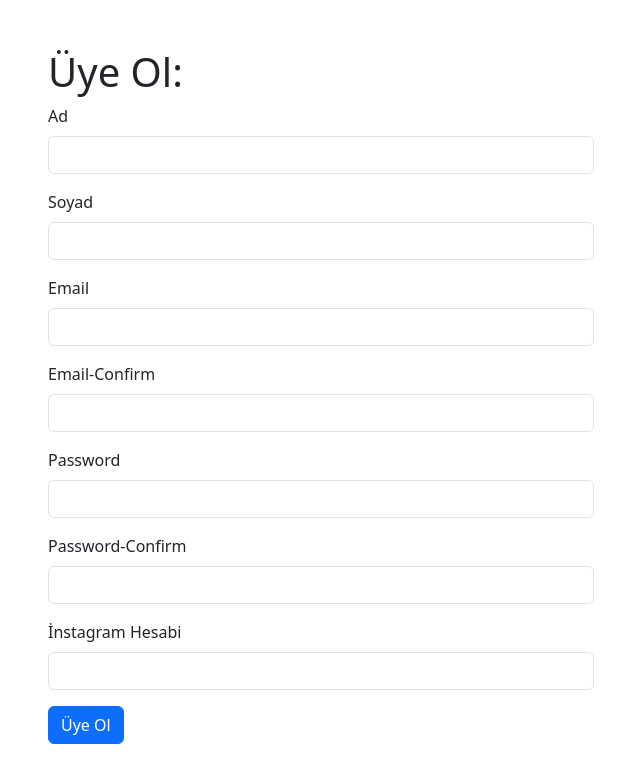
After one commit to ismetuz/medium_clone, a Django app: page /user/register/ in a window 1280 px wide. The commit adds this page. Shown: the top 783 px of the page, without its empty margins (319-959 px from the left). Run offline with Django 4.2, Linux system fonts and the light colour scheme; some libraries are stand-ins or nearby versions.

Commit message:
07 Eylül 2023

```diff
--- a/config/settings.py
+++ b/config/settings.py
@@ -144,8 +144,9 @@ DEFAULT_AUTO_FIELD = 'django.db.models.BigAutoField'
 
 # YAPILACAKLAR:::
 
-#TODO: Login
-#TODO: Sign Up
+#DONE: Login
+#DONE: Logout
+#DONE: Sign Up- Avatar İnstagram /user_slug /one_to_one /profile
 #TODO: Reset Password
 #TODO: User Avatar, İnstagram Accunt, user_slug(first_name, last_name)
 #TODO: Blog App
--- a/templates/core/base_without_navbar.html
+++ b/templates/core/base_without_navbar.html
@@ -12,7 +12,7 @@
 </head>
 
 <body>
-
+    {% include 'core/messages.html' %}
     {% block content %}
     {% endblock content %}
 
--- /dev/null
+++ b/templates/core/messages.html
@@ -0,0 +1,8 @@
+{% if messages %}
+    {% for message in messages %}
+        <div class="alert alert-{{ message.tags }} alert-dismissible fade show" role="alert">
+            <strong>{{ message }}</strong>
+            <button type="button" class="btn-close" data-bs-dismiss="alert" aria-label="Close"></button>
+        </div>
+    {% endfor %}
+{% endif %}
--- a/user_profile/templates/user_profile/login.html
+++ b/user_profile/templates/user_profile/login.html
@@ -7,10 +7,10 @@
         <div class="col-sm-6 offset-sm-3">
             <h1>Login:</h1>
             <form method="post">
+                {% csrf_token %}
                 <!-- Formun içinde method belirtmeyi unutma eğer aramada method gürnmeyecekse method POST olmalı-->
                 <!-- HER İNPUTTA NAME BİLGİSİ OLMALI-->
                 <!-- method post yaptık - nameleri yazdık crsf_token eklemezsek hata alırız-->
-                {% csrf_token %}
                 <div class="mb-3">
                   <label for="exampleInputEmail1" class="form-label">Email</label>
                   <input type="email" class="form-control" id="exampleInputEmail1" aria-describedby="emailHelp" name="username">
--- /dev/null
+++ b/user_profile/templates/user_profile/register.html
@@ -0,0 +1,47 @@
+{% extends 'core/base_without_navbar.html' %}
+
+
+{% block content %}
+<div class="container mt-5">
+    <div class="row">
+        <div class="col-sm-6 offset-sm-3">
+            <h1>Üye Ol:</h1>
+            <form method="post">
+                {% csrf_token %}
+                <!-- Formun içinde method belirtmeyi unutma eğer aramada method gürnmeyecekse method POST olmalı-->
+                <!-- HER İNPUTTA NAME BİLGİSİ OLMALI-->
+                <!-- method post yaptık - nameleri yazdık crsf_token eklemezsek hata alırız-->
+                <div class="mb-3">
+                    <label for="first_name" class="form-label">Ad</label>
+                    <input type="text " class="form-control" id="first_name"  name="first_name">
+                  </div>
+                <div class="mb-3">
+                    <label for="last_name" class="form-label">Soyad</label>
+                    <input type="text " class="form-control" id="last_name"  name="last_name">
+                </div>
+                <div class="mb-3">
+                  <label for="email" class="form-label">Email</label>
+                  <input type="email" class="form-control" id="email" aria-describedby="emailHelp" name="email">
+                </div>
+                <div class="mb-3">
+                    <label for="email-confrim" class="form-label">Email-Confirm</label>
+                    <input type="email" class="form-control" id="email_confirm" aria-describedby="emailHelp" name="email">
+                  </div>
+                <div class="mb-3">
+                  <label for="password" class="form-label">Password</label>
+                  <input type="password" class="form-control" id="password" name="password">
+                </div>
+                <div class="mb-3">
+                    <label for="password_confirm" class="form-label">Password-Confirm</label>
+                    <input type="password" class="form-control" id="password_confirm" name="password">
+                  </div>
+                <div class="mb-3">
+                    <label for="instagram" class="form-label">İnstagram Hesabi</label>
+                    <input type="text" class="form-control" id="instagram" name="password">
+                </div>
+                <button type="submit" class="btn btn-primary">Üye Ol</button>
+              </form>
+        </div>
+    </div>
+</div>
+{% endblock content %}
--- a/user_profile/urls.py
+++ b/user_profile/urls.py
@@ -1,8 +1,10 @@
 from django.urls import path
-from .views import login_view
+from .views import login_view, logout_view, register_view
 
 app_name = 'user_profile'
 
 urlpatterns = [
     path('login/', login_view, name='login_view'),
+    path('register/',register_view, name= 'register_view'),
+    path('logout/', logout_view, name='logout_view'),
 ]
--- a/user_profile/views.py
+++ b/user_profile/views.py
@@ -1,6 +1,32 @@
-from django.shortcuts import render
+from django.contrib import messages
+from django.shortcuts import render,redirect
+from django.contrib.auth import authenticate, login, logout
 
 def login_view(request):
-    # Eğer kullanıcı zaten login olduysa anasayfaya gödner
+    if request.user.is_authenticated:
+        messages.info(request,f'{ request.user.username } Daha önce login olmuşsunuz.')
+        return redirect('home_view')
     context = dict()
+    if request.method == "POST":
+        username = request.POST.get("username")
+        password = request.POST.get("password")
+        if len(username) < 6 or len(password)<6:
+            messages.warning(request,'Kullanıcı adı veya parolayı yalış girdiniz. Minimum 6 karakter olmalıdır.')
+            return redirect('user_profile:login_view')
+        user = authenticate(request, username=username, password=password)
+        if user is not None:
+            login(request, user)
+            messages.success(request,f'{ request.user.username } Login oldun.')
+            return redirect('home_view')
     return render(request, 'user_profile/login.html', context)
+
+def logout_view(request):
+    messages.info(request,f'{ request.user.username } Oturumun kapatıldı .')
+    logout(request)
+    return redirect('home_view')
+
+def register_view(request):
+    context = dict()
+    if request.method == "POST":
+        print(request.POST)
+    return render(request, 'user_profile/register.html',context)
```
Also changed, not shown: templates/core/base.html (+6 -2 lines), templates/core/navbar.html (+8 -5 lines), config/urls.py (line endings or trailing spaces), db.sqlite3, 4 other files.
